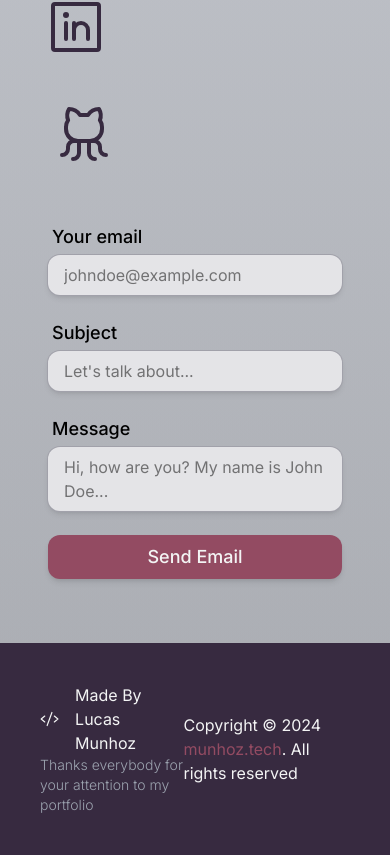
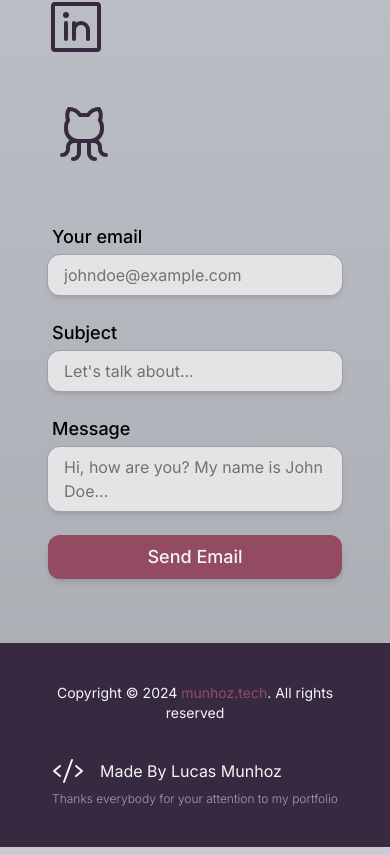
Before and after one commit to munhoz2k/lucas-next-portfolio, a Next.js app: page / in a window 390 px wide. Shown: the part 5009-5864 px from the top of the page. Built offline with nearby package versions, Linux system fonts and the light colour scheme.

Commit message:
style: fix responsivity

```diff
--- a/src/app/components/footer/Footer.tsx
+++ b/src/app/components/footer/Footer.tsx
@@ -7,24 +7,27 @@ import React from 'react'
 export default function Footer() {
   return (
     <footer className='footer bg-dark-shades'>
-      <div className='container flex justify-between items-center p-10 mx-auto text-light-shades'>
-        <div>
+      <div
+        className='container flex justify-between items-center p-10 mx-auto text-light-shades
+        max-md:flex-col-reverse max-md:gap-8'
+      >
+        <div className='flex flex-col gap-1'>
           <div className='flex items-center gap-4'>
-            <Code size={32} />
+            <Code className='size-10 max-sm:size-8' />
             <span>Made By Lucas Munhoz</span>
           </div>
 
-          <p className='text-gray-400 text-sm font-light'>
+          <p className='text-gray-400 text-sm max-sm:text-xs font-light'>
             Thanks everybody for your attention to my portfolio
           </p>
         </div>
 
-        <span>
+        <span className='max-md:text-sm max-md:text-center'>
           Copyright © 2024{' '}
           <Link className='relative underline-hover text-brand-color' href=''>
             munhoz.tech
-          </Link>.{' '}
-          All rights reserved
+          </Link>.
+          {' '}All rights reserved
         </span>
       </div>
     </footer>
```
